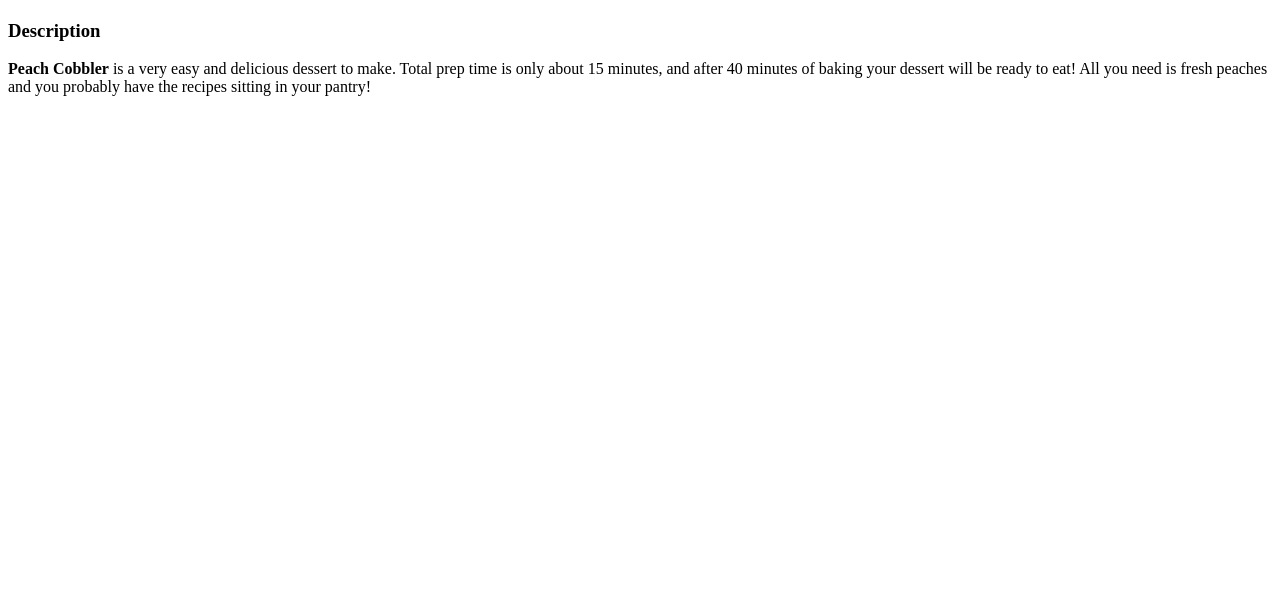
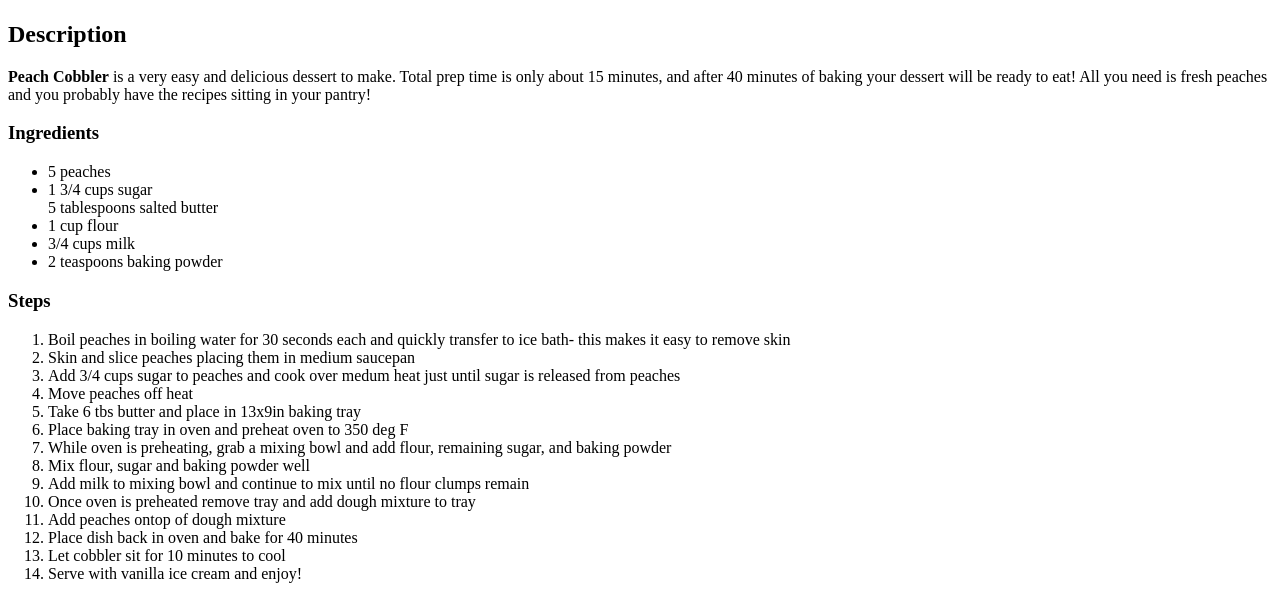
Before and after one commit to anlim621/odin-recipes, a plain HTML site: page recipes/peachcob.html in a window 1280 px wide. Shown: the part 383-982 px from the top of the page. Before the commit the page ends 800 px from the top, so only its background shows below. Drawn offline with Linux system fonts and the light colour scheme.

Commit message:
Add ingredients and step list

```diff
--- a/recipes/peachcob.html
+++ b/recipes/peachcob.html
@@ -8,9 +8,43 @@
 
 <body>
 	<h1>Peach Cobbler</h1>
-	<img src="https://assets.bonappetit.com/photos/5ed14a2757b1ff9d974b42e5/3:2/w_2205,h_1470,c_limit/Juneteenth-Peach-Cobbler.jpg" alt="Peach Cobbler baby!">
-	<h3>Description</h3>
-	<p><strong>Peach Cobbler</strong> is a very easy and delicious dessert to make. Total prep time is only about 15 minutes, and after 40 minutes of baking your dessert will be ready to eat!
+		<img src="https://assets.bonappetit.com/photos/5ed14a2757b1ff9d974b42e5/3:2/w_2205,h_1470,c_limit/Juneteenth-Peach-Cobbler.jpg" alt="Peach Cobbler baby!">
+	<h2>Description</h2>
+		<p><strong>Peach Cobbler</strong> is a very easy and delicious dessert to make. Total prep time is only about 15 minutes, and after 40 minutes of baking your dessert will be ready to eat!
 	All you need is fresh peaches and you probably have the recipes sitting in your pantry!</p>
+
+	<h3>Ingredients</h3>
+		<ul>
+			<li>5 peaches</li>
+			<li>1 3/4 cups sugar</li
+			<li>5 tablespoons salted butter</li>
+			<li>1 cup flour</li>
+			<li>3/4 cups milk</li>
+			<li>2 teaspoons baking powder</li>
+		</ul>
+	<h3>Steps</h3>
+		<ol>
+			<li>Boil peaches in boiling water for 30 seconds each and quickly transfer to ice bath- this makes it easy to remove skin</li>
+			<li>Skin and slice peaches placing them in medium saucepan</li>
+			<li>Add 3/4 cups sugar to peaches and cook over medum heat just until sugar is released from peaches</li>
+			<li>Move peaches off heat</li>
+			<li>Take 6 tbs butter and place in 13x9in baking tray</li>
+			<li>Place baking tray in oven and preheat oven to 350 deg F</li>
+			<li>While oven is preheating, grab a mixing bowl and add flour, remaining sugar, and baking powder</li>
+			<li>Mix flour, sugar and baking powder well</li>
+			<li>Add milk to mixing bowl and continue to mix until no flour clumps remain</li>
+			<li>Once oven is preheated remove tray and add dough mixture to tray</li>
+			<li>Add peaches ontop of dough mixture</li>
+			<li>Place dish back in oven and bake for 40 minutes</li>
+			<li>Let cobbler sit for 10 minutes to cool</li>
+			<li>Serve with vanilla ice cream and enjoy!</li>
+
+
+
+
+
+
+		</ol>
+
 </body>
 </html>
```
